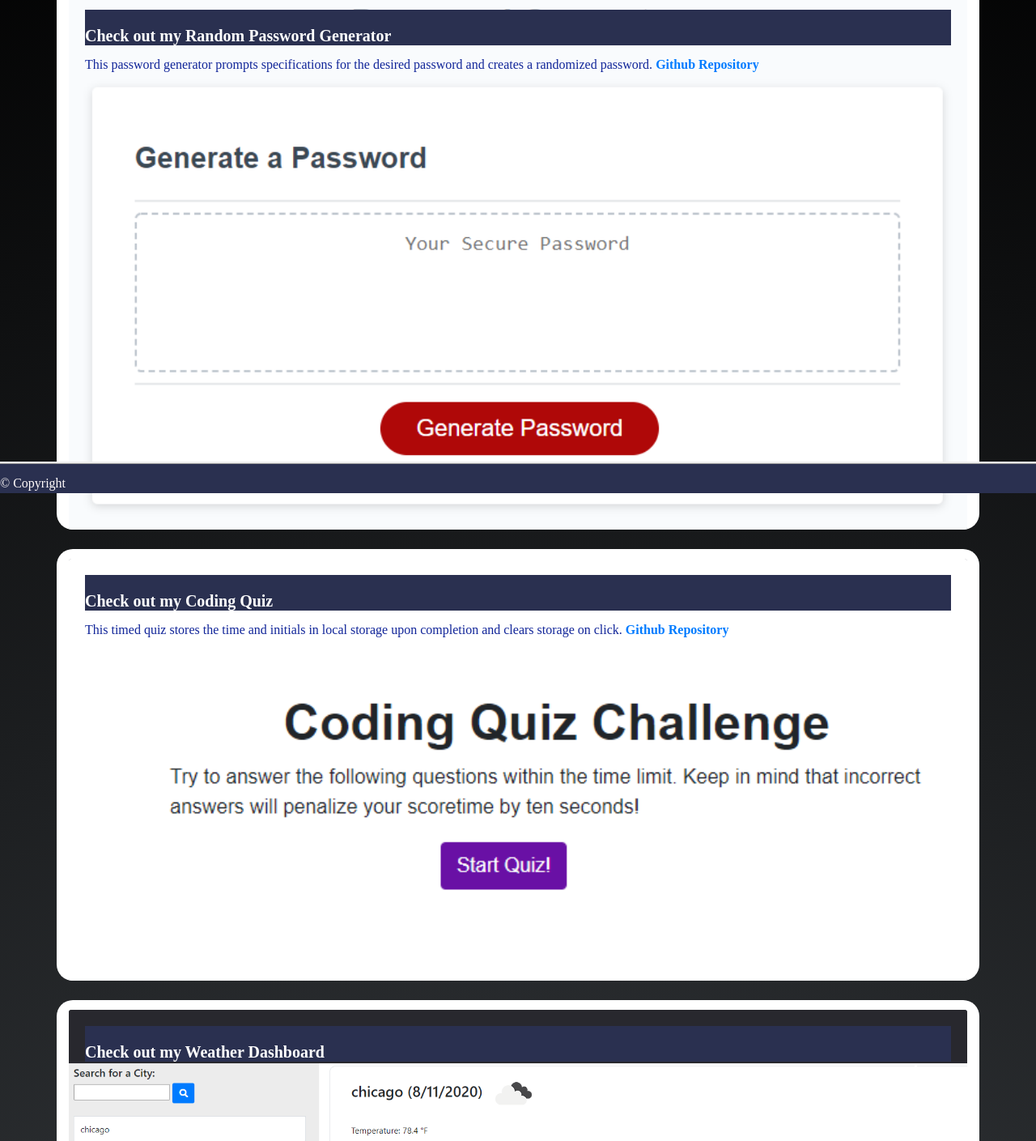
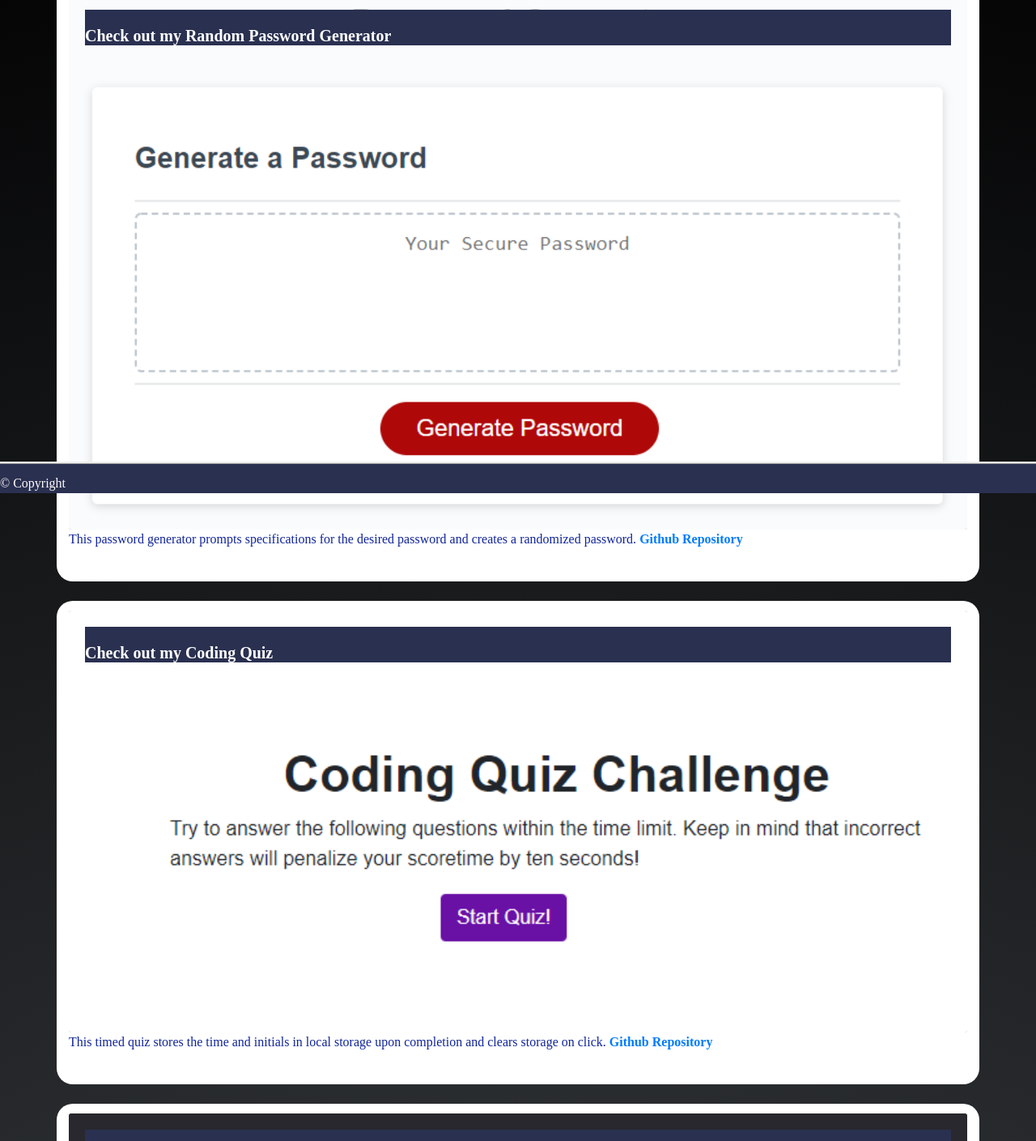
Before and after one commit to garizpe9/FullstackPortfolio, a website: page public/portfolio.html in a window 1280 px wide. Shown: the part 191-1600 px from the top of the page at 81% size. Drawn offline with nearby package versions, Linux system fonts and the light colour scheme.

Commit message:
updating portfolio format

```diff
--- a/public/portfolio.html
+++ b/public/portfolio.html
@@ -50,10 +50,10 @@
             <a href="https://garizpe9.github.io/passgen/" target="_blank">
               <h5 class="card-title"> <b>Check out my Random Password Generator</b></h5>
             </a>
-            <p class="card-text">This password generator prompts specifications for the desired password and creates a
-              randomized password. <a href="https://github.com/garizpe9/passgen" target="_blank"> <b>Github Repository</b></a></p>
           </div>
         </div>
+        <p class="card-text">This password generator prompts specifications for the desired password and creates a
+          randomized password. <a href="https://github.com/garizpe9/passgen" target="_blank"> <b>Github Repository</b></a></p><br>
       </div>
     </article>
     <br>
@@ -65,11 +65,12 @@
             <a href="https://garizpe9.github.io/API-Quiz/" target="_blank">
               <h5 class="card-title"><b>Check out my Coding Quiz</b></h5>
             </a>
-            <p class="card-text"> This timed quiz stores the time and initials in local storage upon completion and
-              clears storage on click.
-              <a href="https://github.com/garizpe9/API-Quiz"><b> Github Repository</b></a></p>
+
           </div>
         </div>
+        <p class="card-text"> This timed quiz stores the time and initials in local storage upon completion and
+          clears storage on click.
+          <a href="https://github.com/garizpe9/API-Quiz"><b> Github Repository</b></a></p><br>
       </div>
     </article>
     <br>
@@ -118,7 +119,7 @@
           </div>
 
         </div>
-        <p class="card-text"><br>This website creature uses javascript and node to create an html page for a team of employees and will display
+        <p class="card-text"><br>This website app uses javascript and node to create an html page for a team of employees and will display
           corresponding information. It includes questions specific to the role. For example, managers will have an
           office number, Engineers will have a github, and Interns will have a school. In addition, Jest Test is
           included to ensure that the code is running properly.<a href="https://github.com/garizpe9/teamgenerator-" target="_blank"><b> GitHub
```
